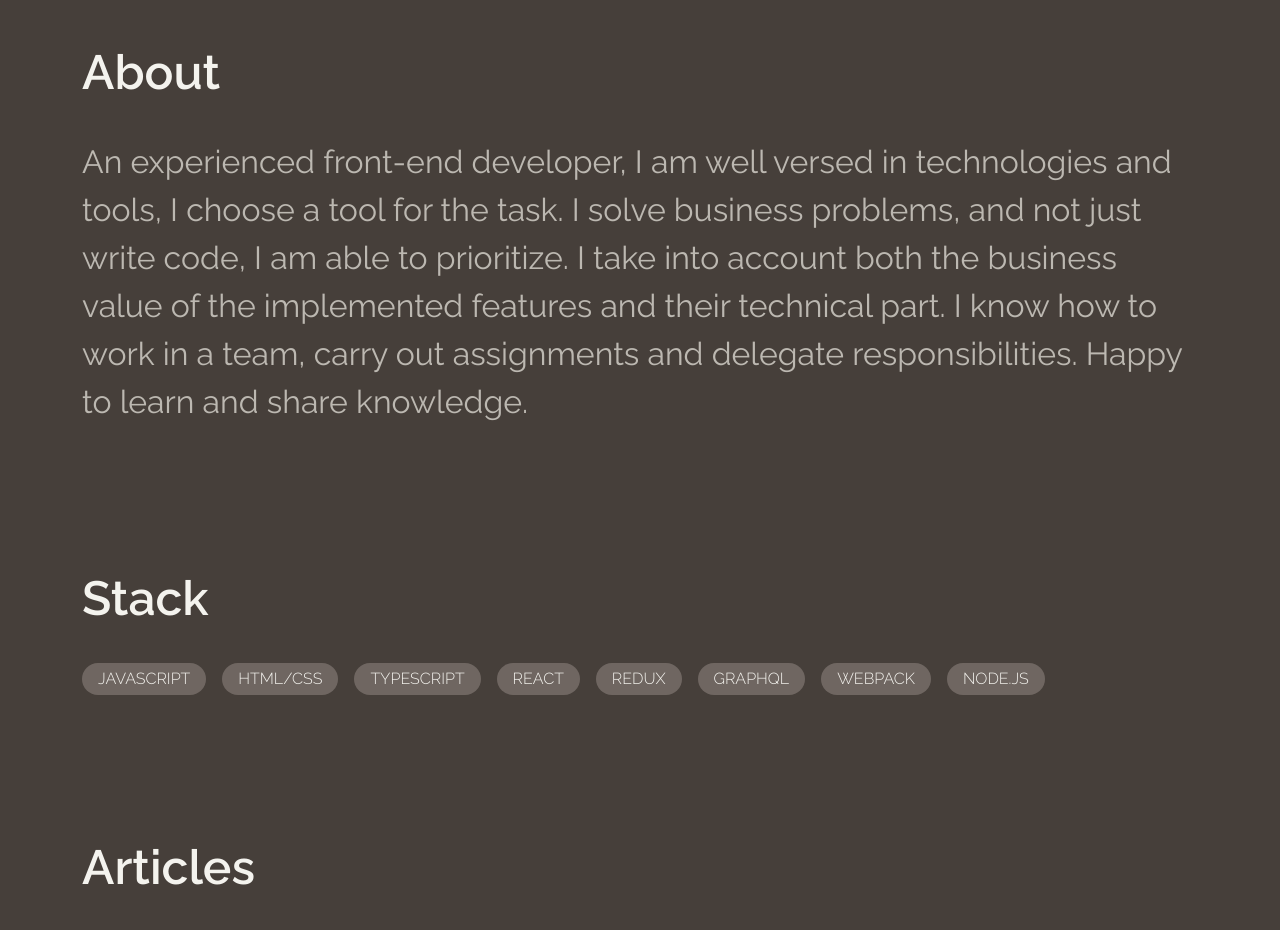
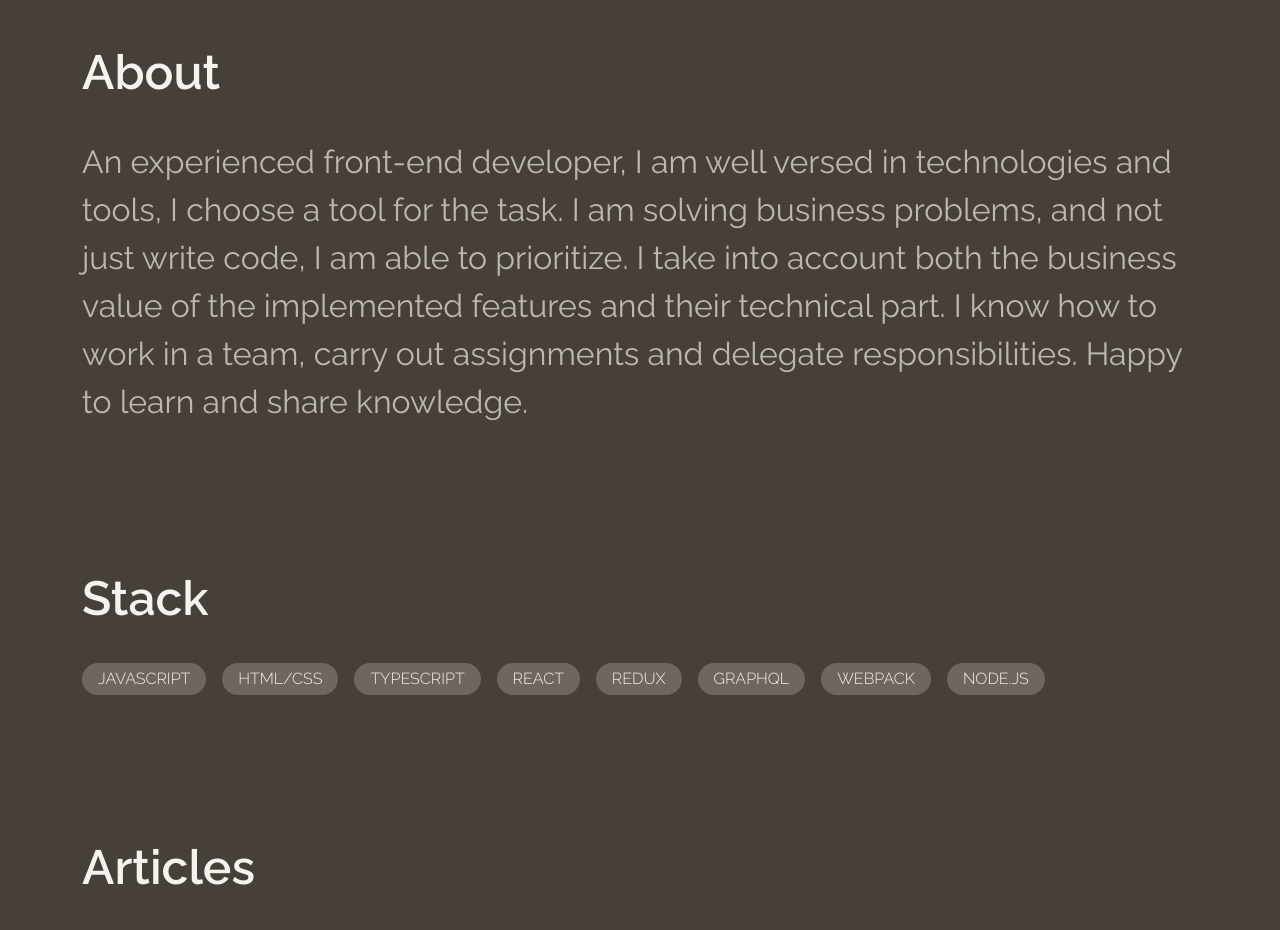
Before and after one commit to oceanEcho/cv, a plain HTML site: page index.html in a window 1280 px wide. Shown: the part 820-1750 px from the top of the page. Drawn offline with Linux system fonts and the light colour scheme.

Commit message:
update about text

```diff
--- a/index.html
+++ b/index.html
@@ -51,8 +51,8 @@
   <section class="section">
     <h2>About</h2>
     <p>
-      An experienced front-end developer, I am well versed in technologies and tools, I choose a tool for the task. I
-      solve business problems, and not just write code, I am able to prioritize. I take into account
+      An experienced front-end developer, I am well versed in technologies and tools, I choose a tool for the task. I am
+      solving business problems, and not just write code, I am able to prioritize. I take into account
       both the business value of the implemented features and their technical part. I know how to work in a team, carry
       out assignments and delegate responsibilities. Happy to learn and share knowledge.
     </p>
```
